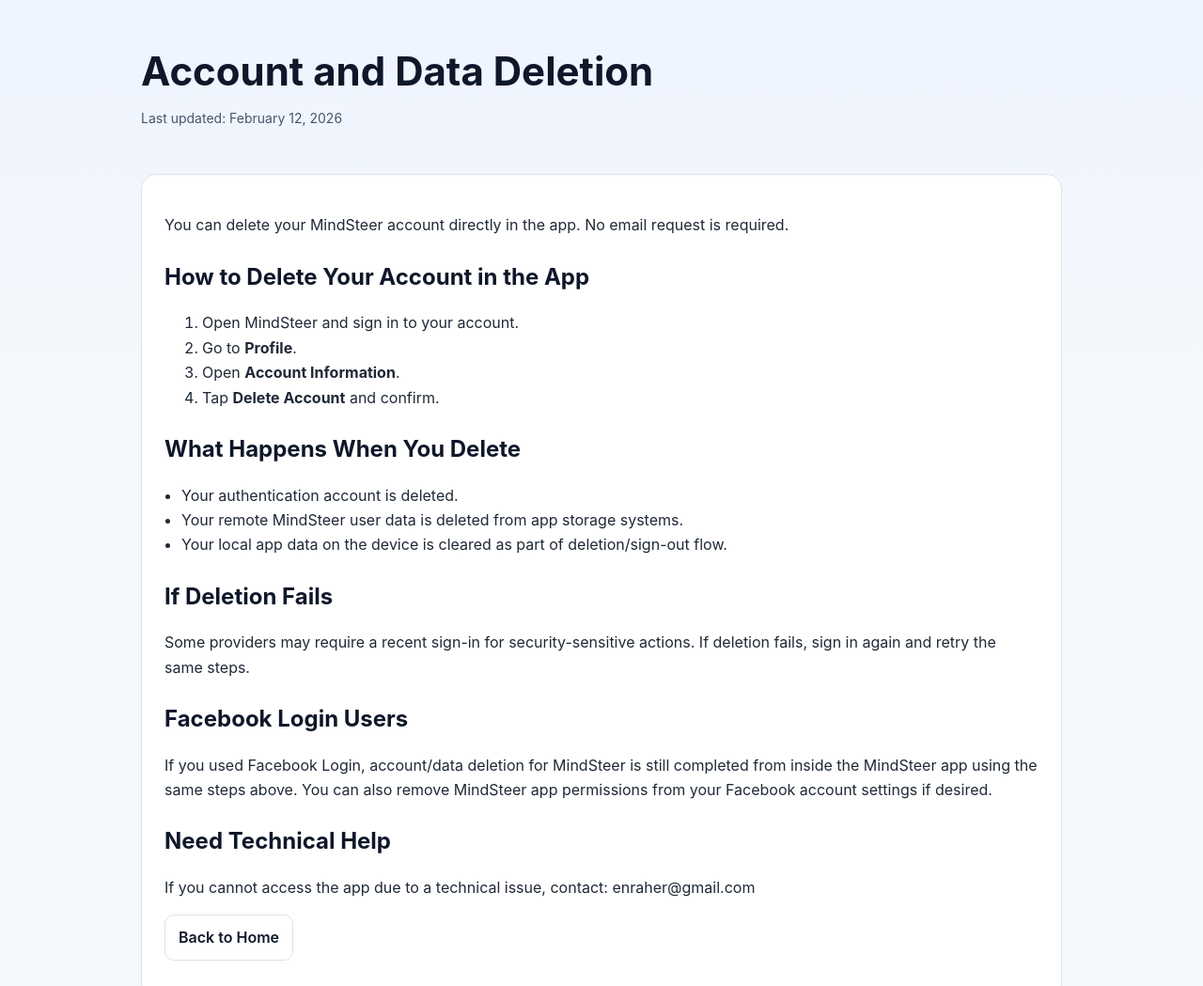
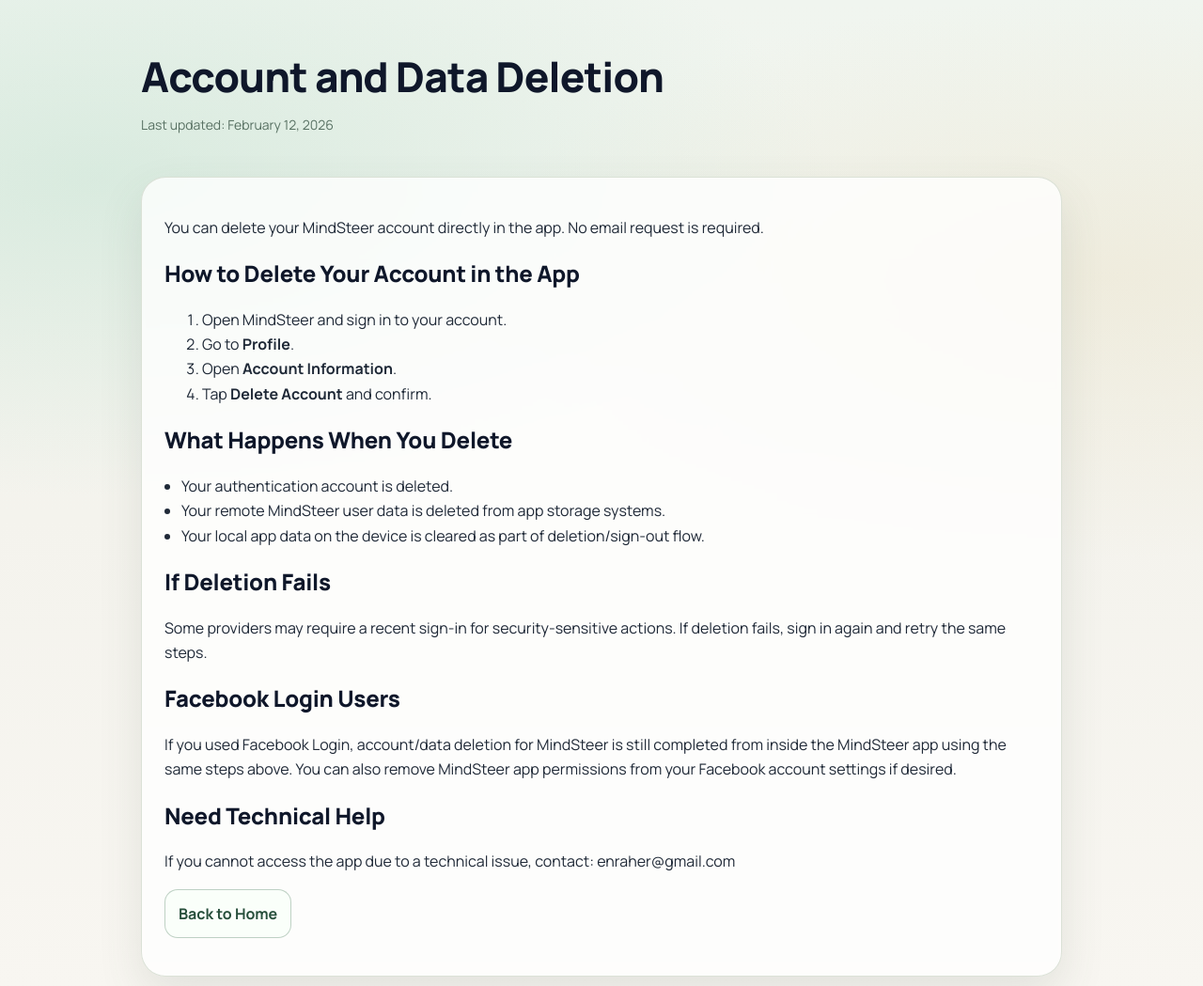
Before and after one commit to enraher/mindsteer-site, a plain HTML site: page data-deletion.html in a window 1280 px wide. Shown: the top 1049 px of the page at 94% size. Drawn offline with Linux system fonts and the light colour scheme.

Commit message:
Apply landing visual theme to legal pages

```diff
--- a/data-deletion.html
+++ b/data-deletion.html
@@ -4,9 +4,15 @@
     <meta charset="UTF-8" />
     <meta name="viewport" content="width=device-width, initial-scale=1.0" />
     <title>MindSteer | Account and Data Deletion</title>
+    <link rel="preconnect" href="https://fonts.googleapis.com" />
+    <link rel="preconnect" href="https://fonts.gstatic.com" crossorigin />
+    <link
+      href="https://fonts.googleapis.com/css2?family=Manrope:wght@400;500;600;700;800&display=swap"
+      rel="stylesheet"
+    />
     <link rel="stylesheet" href="./style.css" />
   </head>
-  <body>
+  <body class="landing-page legal-page">
     <div class="container">
       <header>
         <h1>Account and Data Deletion</h1>
--- a/style.css
+++ b/style.css
@@ -285,3 +285,19 @@
     font-size: 16px;
   }
 }
+
+body.landing-page.legal-page .container {
+  width: min(980px, calc(100% - 28px));
+}
+
+body.landing-page.legal-page header {
+  padding: 44px 0 12px;
+}
+
+body.landing-page.legal-page h1 {
+  font-size: clamp(30px, 4vw, 44px);
+}
+
+body.landing-page.legal-page .card {
+  background: rgba(255, 255, 255, 0.78);
+}
```
Also changed, not shown: privacy.html (+7 -1 lines), terms.html (+7 -1 lines).
